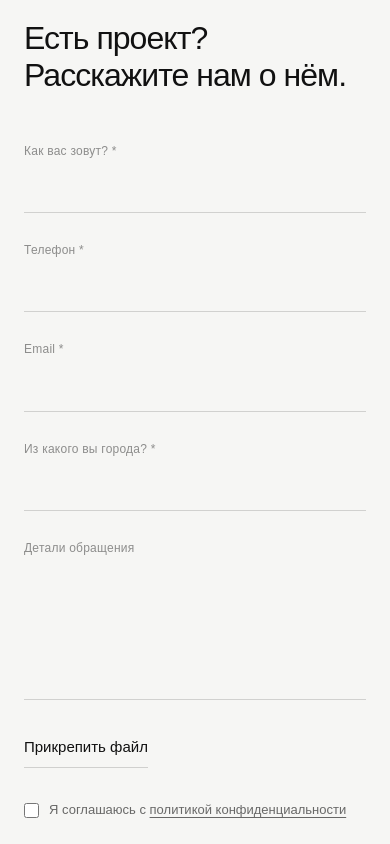
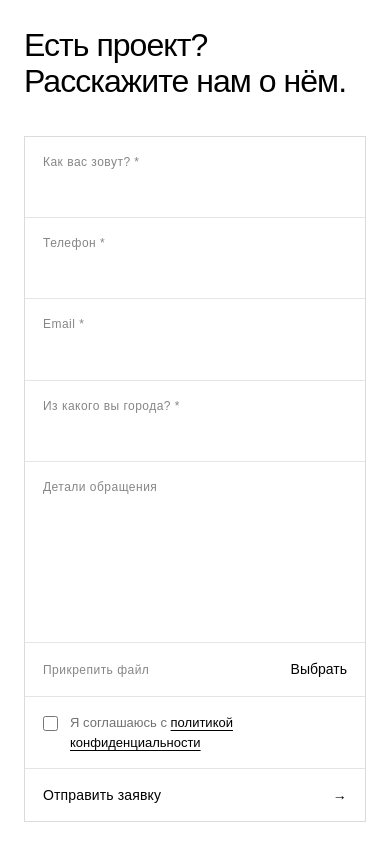
Before and after one commit to tkh11/hk-future, a Next.js app: page / in a window 390 px wide. Shown: the part 2600-3444 px from the top of the page. Built offline with nearby package versions, Linux system fonts and the light colour scheme.

Commit message:
Refactor project form component to improve structure and styling. Update global styles for better layout and responsiveness, including new animations for form visibility. Change field components to rows for consistency and enhance file input handling.

```diff
--- a/src/app/globals.css
+++ b/src/app/globals.css
@@ -254,15 +254,16 @@
 }
 
 .project-form {
-  background: #f6f6f4;
-  color: #111111;
-  padding: 88px 24px 96px;
+  overflow-x: clip;
+  background: #ffffff;
+  color: #000000;
+  padding: 96px 24px 104px;
 }
 
 .project-form__inner {
   display: flex;
   flex-direction: column;
-  gap: 48px;
+  gap: 36px;
   max-width: 1100px;
   margin: 0 auto;
 }
@@ -270,63 +271,80 @@
 .project-form__title {
   font-size: 32px;
   font-weight: 400;
-  line-height: 1.15;
+  line-height: 1.12;
   letter-spacing: -0.03em;
 }
 
-.project-form__form {
-  display: flex;
-  flex-direction: column;
-  gap: 32px;
+.project-form__sheet {
+  overflow: hidden;
+  background: #ffffff;
+  border: 1px solid rgba(0, 0, 0, 0.14);
+  opacity: 0;
+  transform: translate3d(72px, 0, 0);
+  transition:
+    transform 1.1s cubic-bezier(0.22, 1, 0.36, 1),
+    opacity 0.9s cubic-bezier(0.22, 1, 0.36, 1);
 }
 
-.project-form__grid {
+.project-form__sheet.is-in {
+  opacity: 1;
+  transform: none;
+}
+
+.project-form__fields {
   display: grid;
   grid-template-columns: 1fr;
-  gap: 28px;
 }
 
-.project-form__field {
+.project-form__row,
+.project-form__consent {
   display: flex;
   flex-direction: column;
   gap: 8px;
   min-width: 0;
+  padding: 16px 18px;
+  border-bottom: 1px solid rgba(0, 0, 0, 0.1);
+}
+
+.project-form__row--area {
+  gap: 10px;
+}
+
+.project-form__row--file {
+  position: relative;
+  flex-direction: row;
+  align-items: center;
+  justify-content: space-between;
+  gap: 16px;
+  cursor: pointer;
+}
+
+.project-form__row:focus-within {
+  box-shadow: inset 0 -1px 0 #e30613;
 }
 
 .project-form__label {
   font-size: 12px;
-  letter-spacing: 0.02em;
-  color: rgba(17, 17, 17, 0.46);
+  letter-spacing: 0.04em;
+  color: rgba(0, 0, 0, 0.48);
 }
 
 .project-form__control {
   width: 100%;
-  padding: 10px 0 12px;
-  color: #111111;
+  padding: 0;
+  color: #000000;
   font: inherit;
   font-size: 16px;
   line-height: 1.4;
   background: transparent;
   border: none;
-  border-bottom: 1px solid rgba(17, 17, 17, 0.16);
   border-radius: 0;
   outline: none;
 }
 
-.project-form__control--area {
-  min-height: 132px;
+.project-form__row--area .project-form__control {
+  min-height: 120px;
   resize: none;
-}
-
-.project-form__control:focus {
-  border-bottom-color: #111111;
-}
-
-.project-form__file {
-  position: relative;
-  display: inline-flex;
-  align-self: flex-start;
-  cursor: pointer;
 }
 
 .project-form__file-input {
@@ -337,22 +355,18 @@
   clip: rect(0, 0, 0, 0);
 }
 
-.project-form__file-label {
-  padding: 4px 0 10px;
-  font-size: 15px;
-  line-height: 1.4;
-  color: #111111;
-  border-bottom: 1px solid rgba(17, 17, 17, 0.16);
+.project-form__file-value {
+  font-size: 14px;
+  color: #000000;
 }
 
 .project-form__consent {
-  display: flex;
+  flex-direction: row;
   align-items: flex-start;
-  gap: 10px;
-  max-width: 36rem;
+  gap: 12px;
   font-size: 13px;
   line-height: 1.5;
-  color: rgba(17, 17, 17, 0.62);
+  color: rgba(0, 0, 0, 0.56);
 }
 
 .project-form__checkbox {
@@ -360,85 +374,106 @@
   height: 15px;
   margin-top: 3px;
   flex: 0 0 auto;
-  accent-color: #111111;
+  accent-color: #e30613;
 }
 
 .project-form__consent a {
+  color: #000000;
   text-decoration: underline;
   text-underline-offset: 3px;
 }
 
 .project-form__submit {
-  align-self: flex-start;
-  padding: 13px 22px;
-  color: #ffffff;
-  background: #111111;
-  border-radius: 2px;
+  display: flex;
+  align-items: center;
+  justify-content: space-between;
+  width: 100%;
+  min-height: 52px;
+  padding: 14px 18px;
+  color: #000000;
+  background: transparent;
   font-size: 14px;
   letter-spacing: 0.01em;
 }
 
 .project-form__submit:disabled {
   cursor: default;
-  opacity: 0.55;
+  color: rgba(0, 0, 0, 0.38);
 }
 
 @media (hover: hover) and (pointer: fine) {
-  .project-form__file-label:hover,
+  .project-form__row--file:hover .project-form__file-value,
   .project-form__consent a:hover {
-    color: #111111;
+    color: #000000;
   }
 
   .project-form__submit:hover:not(:disabled) {
-    background: #2a2a2a;
+    color: #ffffff;
+    background: #000000;
+  }
+}
+
+@media (prefers-reduced-motion: reduce) {
+  .project-form__sheet {
+    opacity: 1;
+    transform: none;
+    transition: none;
   }
 }
 
 @media (min-width: 768px) {
   .project-form {
-    padding: 128px 16px 140px;
+    padding: 132px 16px 144px;
   }
 
   .project-form__inner {
-    display: grid;
-    grid-template-columns: minmax(280px, 1.05fr) minmax(0, 1fr);
-    align-items: start;
-    gap: 56px;
+    gap: 40px;
     padding: 0 40px;
   }
 
   .project-form__title {
     font-size: 40px;
-    white-space: nowrap;
   }
 
-  .project-form__grid {
+  .project-form__fields {
     grid-template-columns: 1fr 1fr;
-    gap: 32px 28px;
   }
 
-  .project-form__field--wide {
-    grid-column: 1 / -1;
+  .project-form__row,
+  .project-form__consent,
+  .project-form__submit {
+    padding: 18px 22px;
   }
 
-  .project-form__control {
-    font-size: 15px;
+  .project-form__row:not(.project-form__row--wide) {
+    border-right: 1px solid rgba(0, 0, 0, 0.1);
+  }
+
+  .project-form__row:not(.project-form__row--wide):nth-child(2n) {
+    border-right: none;
+  }
+
+  .project-form__row--wide {
+    grid-column: 1 / -1;
   }
 }
 
 @media (min-width: 1024px) {
   .project-form {
-    padding-top: 148px;
-    padding-bottom: 160px;
+    padding-top: 156px;
+    padding-bottom: 168px;
   }
 
   .project-form__inner {
-    gap: 72px;
+    display: grid;
+    grid-template-columns: minmax(240px, 0.85fr) minmax(0, 1.25fr);
+    align-items: start;
+    gap: 64px;
     padding: 0 48px;
   }
 
   .project-form__title {
-    font-size: 44px;
+    font-size: 48px;
   }
 }
 
--- a/src/sections/home/ProjectForm.tsx
+++ b/src/sections/home/ProjectForm.tsx
@@ -1,6 +1,8 @@
 "use client";
 
 import {
+  useEffect,
+  useRef,
   useState,
   type ChangeEvent,
   type FormEvent,
@@ -9,50 +11,80 @@ import {
 } from "react";
 import Link from "next/link";
 
-function Field({
+function Row({
   id,
   label,
   required,
-  className,
+  wide,
+  area,
   ...props
 }: {
   id: string;
   label: string;
   required?: boolean;
-  className?: string;
-} & InputHTMLAttributes<HTMLInputElement>) {
+  wide?: boolean;
+  area?: boolean;
+} & InputHTMLAttributes<HTMLInputElement> &
+  TextareaHTMLAttributes<HTMLTextAreaElement>) {
+  const className = [
+    "project-form__row",
+    wide ? "project-form__row--wide" : "",
+    area ? "project-form__row--area" : "",
+  ]
+    .filter(Boolean)
+    .join(" ");
+
   return (
-    <label className={`project-form__field${className ? ` ${className}` : ""}`} htmlFor={id}>
+    <label className={className} htmlFor={id}>
       <span className="project-form__label">
         {label}
         {required ? <span aria-hidden="true"> *</span> : null}
       </span>
+      {area ? (
+        <textarea id={id} className="project-form__control" {...props} />
+      ) : (
         <input id={id} className="project-form__control" required={required} {...props} />
-    </label>
-  );
-}
-
-function Area({
-  id,
-  label,
-  className,
-  ...props
-}: {
-  id: string;
-  label: string;
-  className?: string;
-} & TextareaHTMLAttributes<HTMLTextAreaElement>) {
-  return (
-    <label className={`project-form__field${className ? ` ${className}` : ""}`} htmlFor={id}>
-      <span className="project-form__label">{label}</span>
-      <textarea id={id} className="project-form__control project-form__control--area" {...props} />
+      )}
     </label>
   );
 }
 
 export default function ProjectForm() {
+  const sheetRef = useRef<HTMLFormElement>(null);
   const [fileName, setFileName] = useState("");
   const [sent, setSent] = useState(false);
+
+  useEffect(() => {
+    const sheet = sheetRef.current;
+
+    if (!sheet) {
+      return;
+    }
+
+    if (window.matchMedia("(prefers-reduced-motion: reduce)").matches) {
+      sheet.classList.add("is-in");
+      return;
+    }
+
+    const observer = new IntersectionObserver(
+      ([entry]) => {
+        if (!entry?.isIntersecting) {
+          return;
+        }
+
+        sheet.classList.add("is-in");
+        observer.disconnect();
+      },
+      {
+        threshold: 0.22,
+        rootMargin: "0px 0px -8% 0px",
+      },
+    );
+
+    observer.observe(sheet);
+
+    return () => observer.disconnect();
+  }, []);
 
   function onFileChange(event: ChangeEvent<HTMLInputElement>) {
     setFileName(event.target.files?.[0]?.name ?? "");
@@ -74,16 +106,16 @@ export default function ProjectForm() {
           </h2>
         </div>
 
-        <form className="project-form__form" onSubmit={onSubmit}>
-          <div className="project-form__grid">
-            <Field
+        <form ref={sheetRef} className="project-form__sheet" onSubmit={onSubmit}>
+          <div className="project-form__fields">
+            <Row
               id="project-name"
               name="name"
               label="Как вас зовут?"
               required
               autoComplete="name"
             />
-            <Field
+            <Row
               id="project-phone"
               name="phone"
               type="tel"
@@ -91,7 +123,7 @@ export default function ProjectForm() {
               required
               autoComplete="tel"
             />
-            <Field
+            <Row
               id="project-email"
               name="email"
               type="email"
@@ -99,23 +131,22 @@ export default function ProjectForm() {
               required
               autoComplete="email"
             />
-            <Field
+            <Row
               id="project-city"
               name="city"
               label="Из какого вы города?"
               required
               autoComplete="address-level2"
             />
-            <Area
+            <Row
               id="project-details"
               name="details"
               label="Детали обращения"
-              className="project-form__field--wide"
+              wide
+              area
               rows={5}
             />
-          </div>
-
-          <label className="project-form__file">
+            <label className="project-form__row project-form__row--wide project-form__row--file">
               <input
                 className="project-form__file-input"
                 type="file"
@@ -123,10 +154,12 @@ export default function ProjectForm() {
                 accept=".pdf,.doc,.docx,.xls,.xlsx,.jpg,.jpeg,.png,.webp,.zip"
                 onChange={onFileChange}
               />
-            <span className="project-form__file-label">
-              {fileName || "Прикрепить файл"}
+              <span className="project-form__label">Прикрепить файл</span>
+              <span className="project-form__file-value">
+                {fileName || "Выбрать"}
               </span>
             </label>
+          </div>
 
           <label className="project-form__consent">
             <input
@@ -143,6 +176,7 @@ export default function ProjectForm() {
 
           <button className="project-form__submit" type="submit" disabled={sent}>
             {sent ? "Заявка отправлена" : "Отправить заявку"}
+            {sent ? null : <span aria-hidden="true">→</span>}
           </button>
         </form>
       </div>
```
Lines whose indentation alone changed are shown as unchanged.
